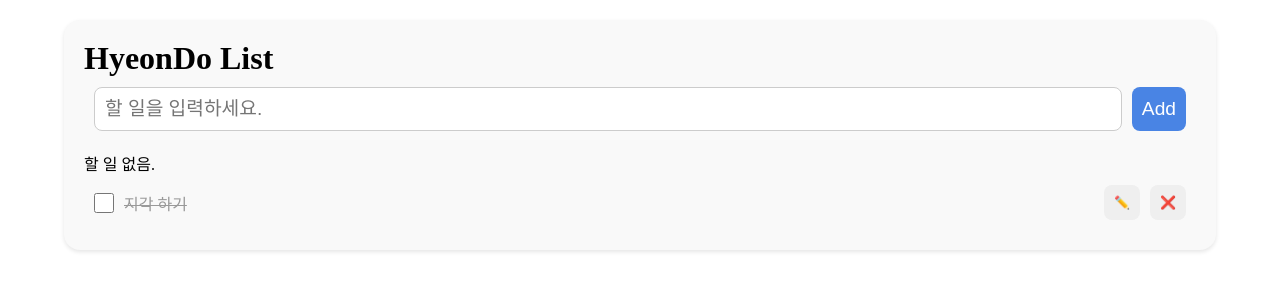
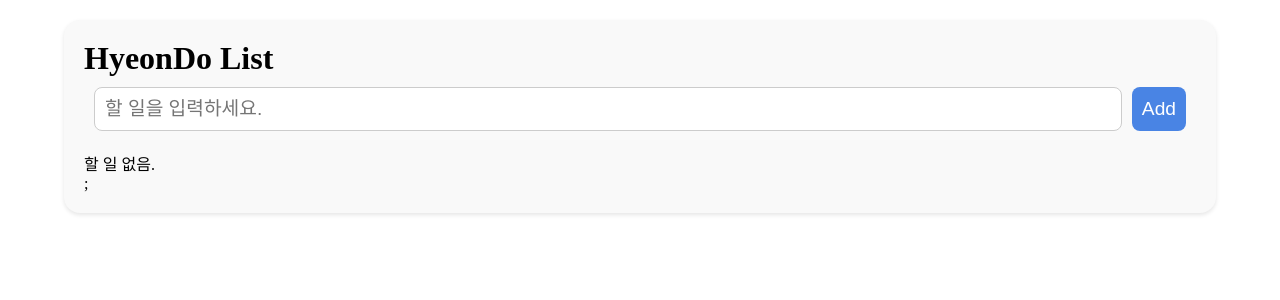
Before and after one commit to jeahee2/Programming_3408, a React (Vite) app in the folder client/: page / in a window 1280 px wide. Shown: the top 300 px of the page. Built offline with nearby package versions, Linux system fonts and the light colour scheme.

Commit message:
TodolistApp show todos

```diff
--- a/client/src/TodoListApp.jsx
+++ b/client/src/TodoListApp.jsx
@@ -35,8 +35,8 @@
       <div className ="todo">
         <TodoHeader/>
         <TodoAdder addTodo={addTodo} />
-        <TodoList />
-      </div>
+        <TodoList todos={todos} />
+        </div>
     );
 }
 export default TodoListApp;
--- a/client/src/component/TodoItem.jsx
+++ b/client/src/component/TodoItem.jsx
@@ -1,10 +1,12 @@
 import Button from "./Button.jsx";
 import Checkbox from "./Checkbox.jsx";
-export default function TodoItem(){
+
+export default function TodoItem({todo}){
     return(
+        //todo.iscompleted가 참이면 "todo__item--complete" 아니면 ""
         <>
-         <li className="todo__item todo__item--complete">
-            <Checkbox id="1">지각 하기</Checkbox>
+         <li className={`todo__item${todo.isComplete?"todo__item--complete":""}`}>
+            <Checkbox id={todo.id}>{todo.text}</Checkbox>
             <Button className="todo__button todo__button--edit">✏️</Button>
             <Button className="todo__button todo__button--delete">❌</Button>
         </li>
--- a/client/src/component/TodoList.jsx
+++ b/client/src/component/TodoList.jsx
@@ -1,12 +1,15 @@
 import TodoItemEmpty from "./TodoItemEmpty"
 import TodoItem from "./TodoItem"
-export default function TodoList(){
+
+export default function TodoList({todos}){
     return(
-        <>
         <ul className="todo__list">
-        <TodoItemEmpty/>
-        <TodoItem/>
+        {/* 아무것도 없을 때, */}
+        {todos.length === 0 && <TodoItemEmpty />}
+        {/* 아무것도 없지 않을 떄 */}
+        {todos.length > 0 && todos.map((todo)=>
+            <TodoItem key={todo.id} todo={todo}/>
+        )};
         </ul>
-        </>
     )
 }
```
